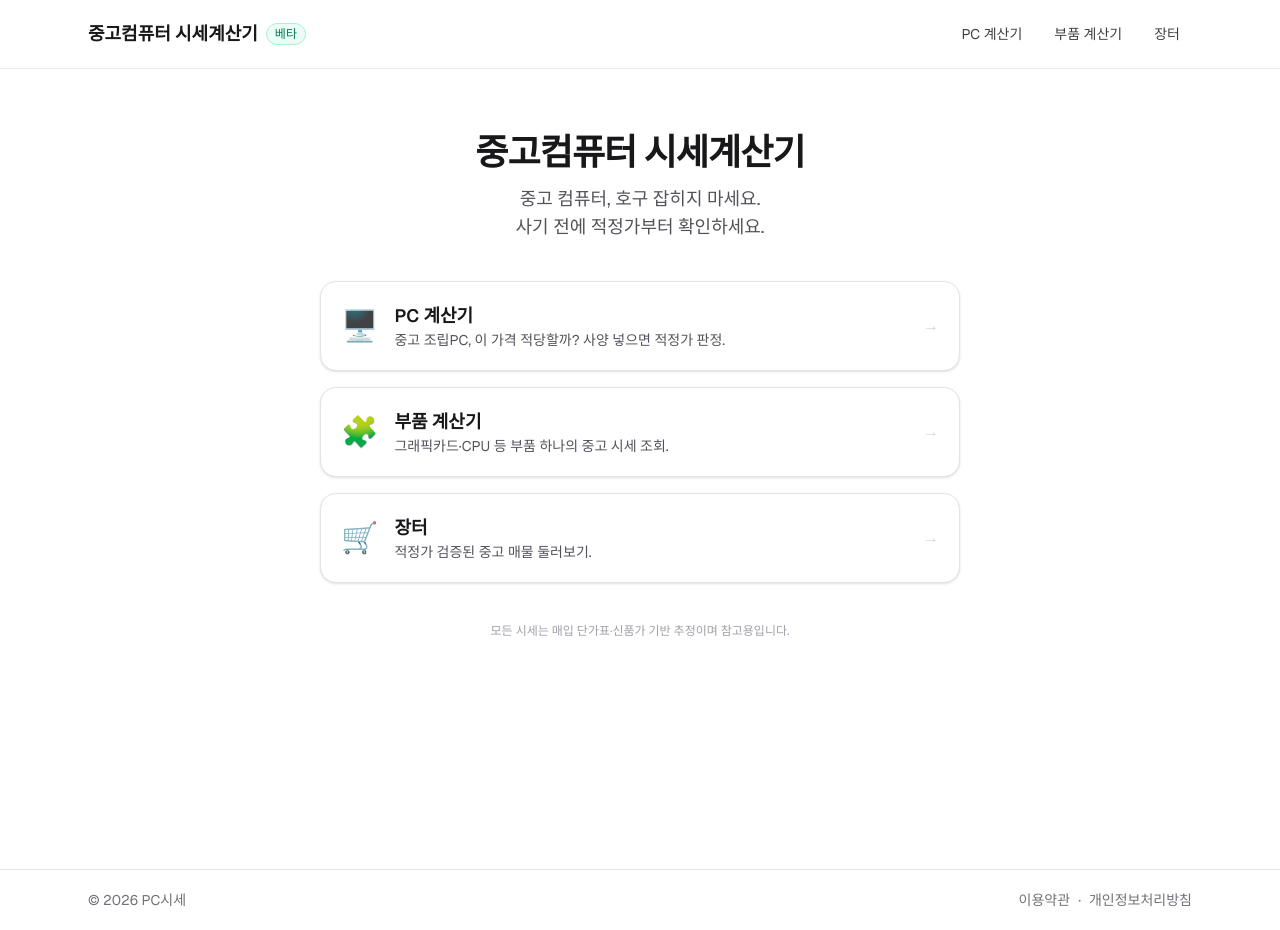
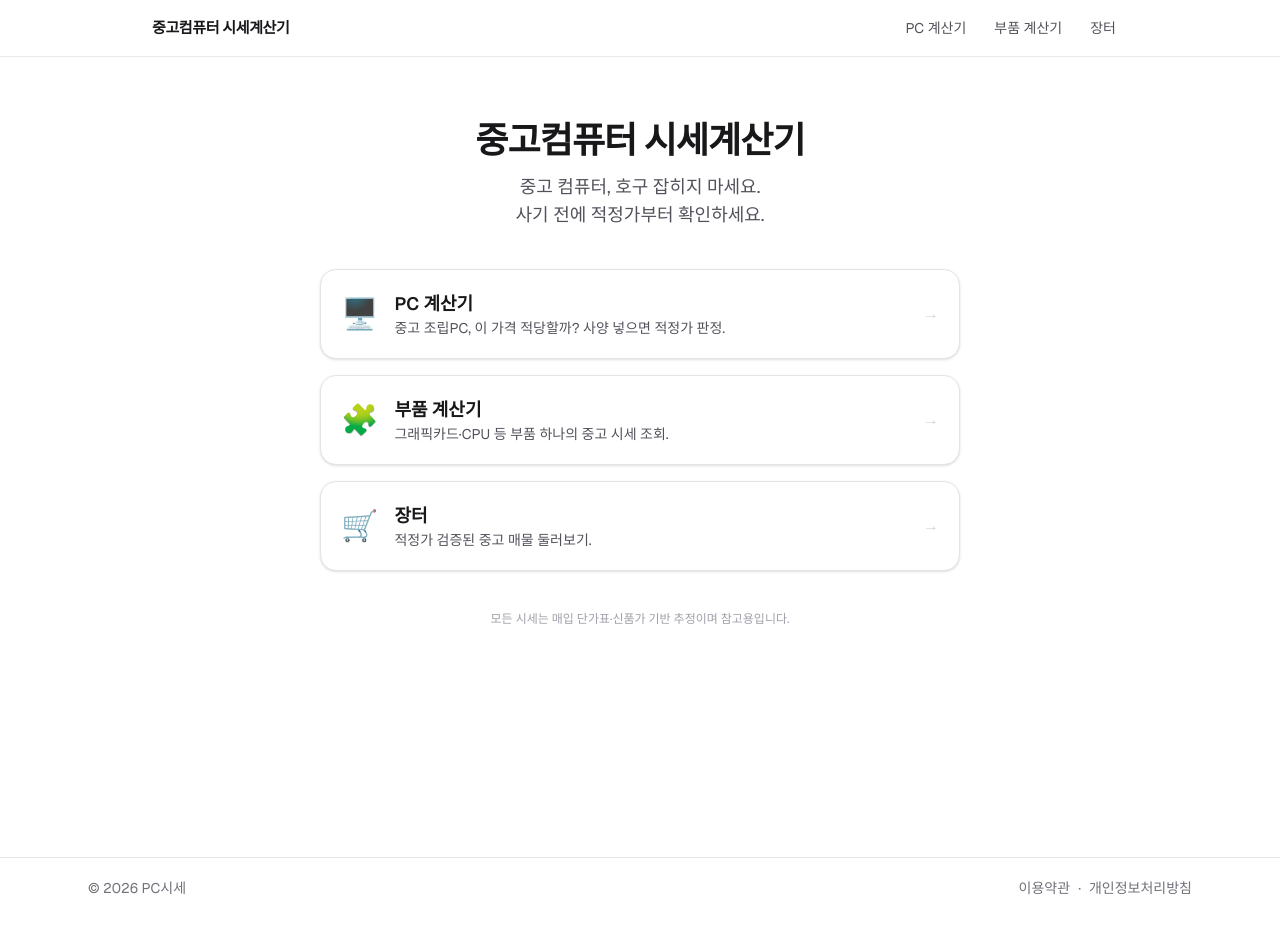
Before and after one commit to active06119-cpu/usedpcprice, a Next.js app: page / in a window 1280 px wide. Built offline with nearby package versions, Linux system fonts and the light colour scheme.

Commit message:
ui: drop beta badge and tighten header

```diff
--- a/src/components/layout/SiteHeader.tsx
+++ b/src/components/layout/SiteHeader.tsx
@@ -4,20 +4,17 @@ import { APP_TITLE, NAV_ITEMS } from "@/lib/constants";
 
 export function SiteHeader() {
   return (
-    <header className="border-b border-zinc-200/80 bg-white/95 backdrop-blur">
-      <div className="mx-auto flex w-full max-w-6xl flex-wrap items-center justify-between gap-4 px-6 py-4">
-        <Link href="/" className="inline-flex items-center gap-2 text-lg font-semibold text-zinc-900">
-          <span>{APP_TITLE}</span>
-          <span className="rounded-full border border-emerald-200 bg-emerald-50 px-2 py-0.5 text-xs font-medium text-emerald-700">
-            베타
-          </span>
+    <header className="sticky top-0 z-30 border-b border-zinc-200/80 bg-white/90 backdrop-blur">
+      <div className="mx-auto flex w-full max-w-5xl items-center justify-between gap-4 px-4 py-3 sm:px-6">
+        <Link href="/" className="text-[15px] font-semibold tracking-tight text-zinc-900">
+          {APP_TITLE}
         </Link>
-        <nav className="flex flex-wrap gap-2">
+        <nav className="flex items-center gap-1">
           {NAV_ITEMS.map((item) => (
             <Link
               key={item.href}
               href={item.href}
-              className="rounded-md px-3 py-2 text-sm text-zinc-700 transition-colors hover:bg-zinc-100"
+              className="rounded-full px-3 py-1.5 text-sm text-zinc-600 transition-colors hover:bg-zinc-100 hover:text-zinc-900"
             >
               {item.label}
             </Link>
```
